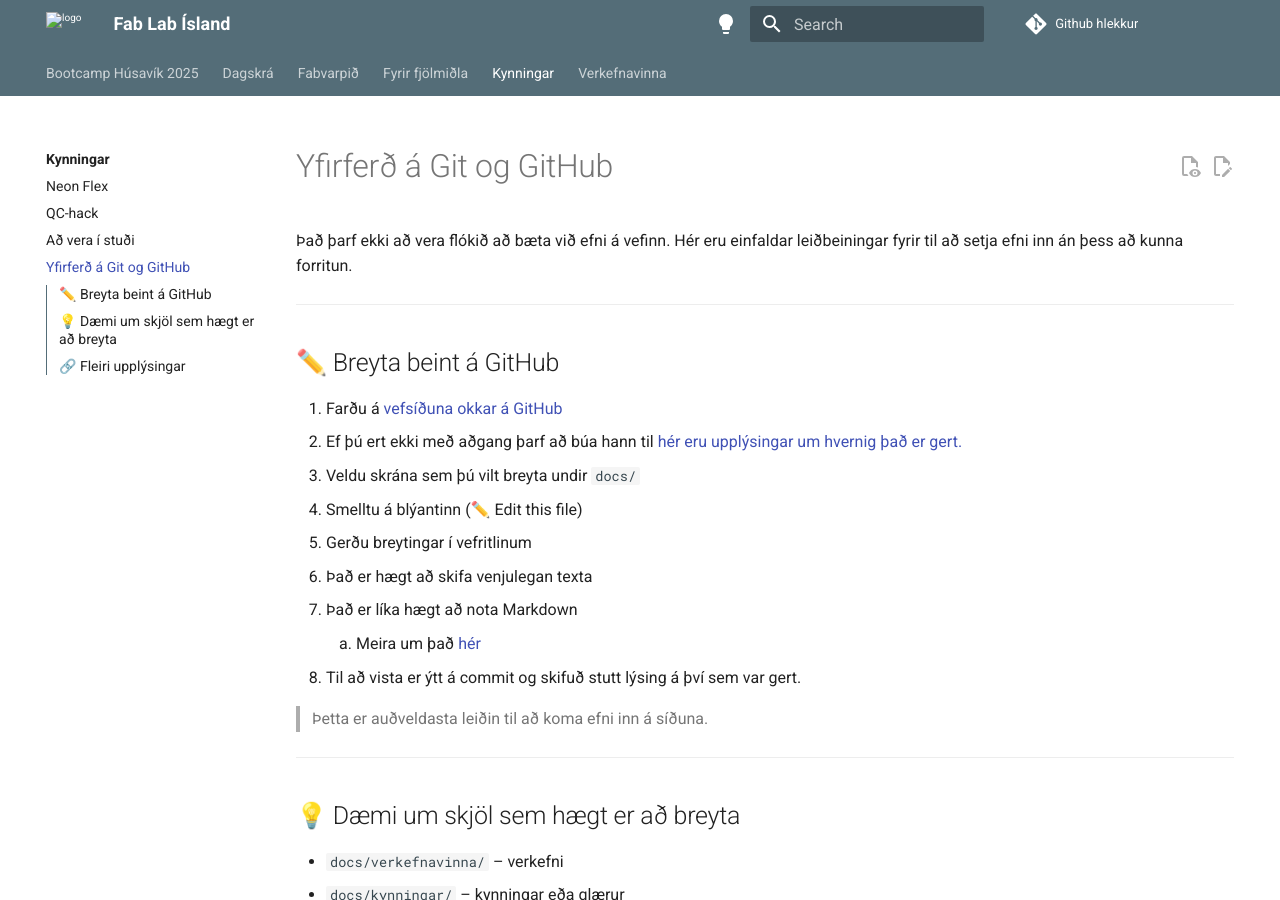
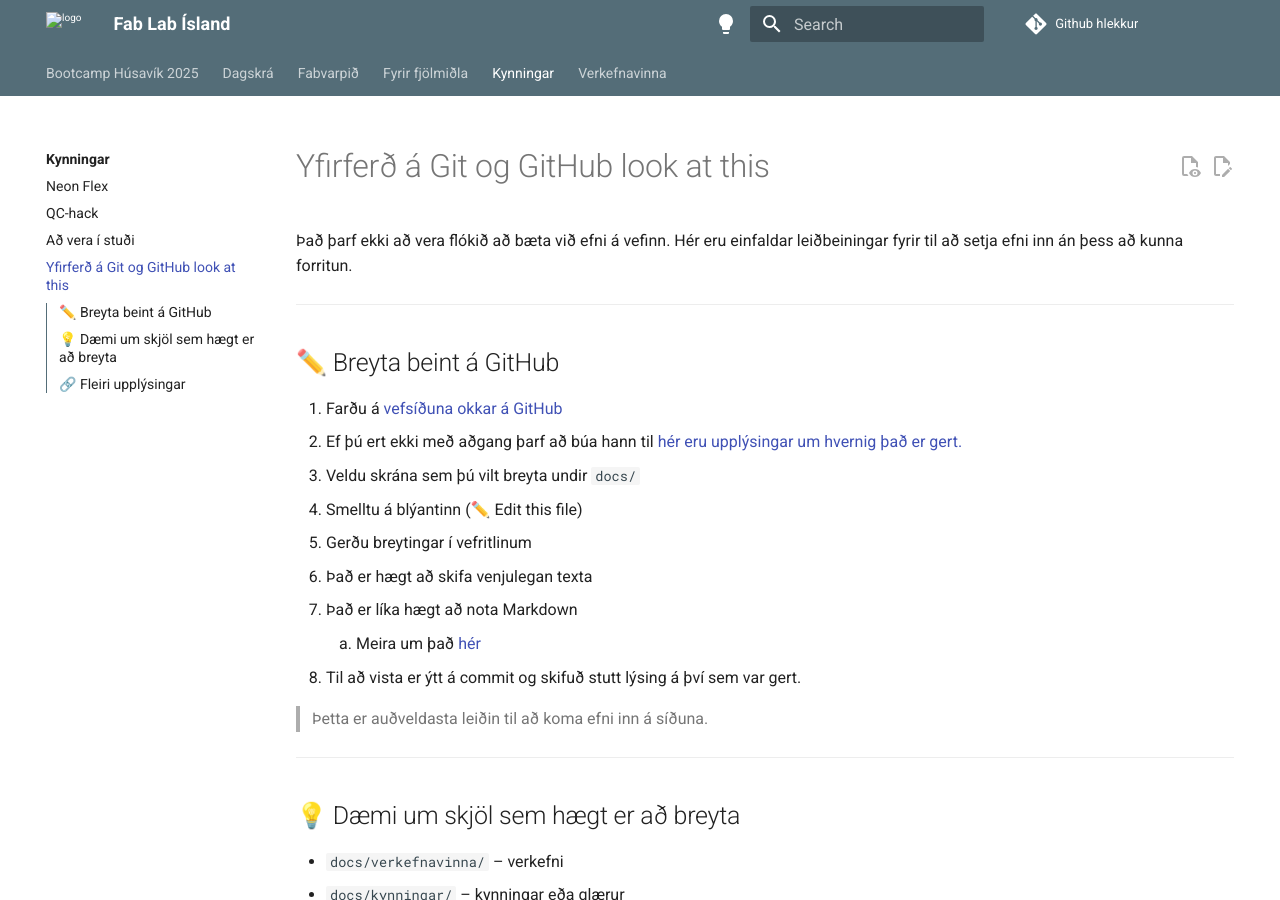
Before and after one commit to Fab-Lab-Island/fli-bootcamp-2025, an MkDocs documentation site: the page built from docs/kynningar/git-yfirferð.md, in a window 1280 px wide and 900 px high. Built offline with MkDocs 1.6.1 and Material for MkDocs 9.7.7, drawn with Linux system fonts in a browser that asks for light colours; comment, search, counter and statistics services are not loaded.

Commit message:
look at this

```diff
--- a/docs/kynningar/git-yfirferð.md
+++ b/docs/kynningar/git-yfirferð.md
@@ -1,4 +1,4 @@
-# Yfirferð á Git og GitHub
+# Yfirferð á Git og GitHub look at this
 
 Það þarf ekki að vera flókið að bæta við efni á vefinn. Hér eru einfaldar leiðbeiningar fyrir til að setja efni inn án þess að kunna forritun.
 
```
